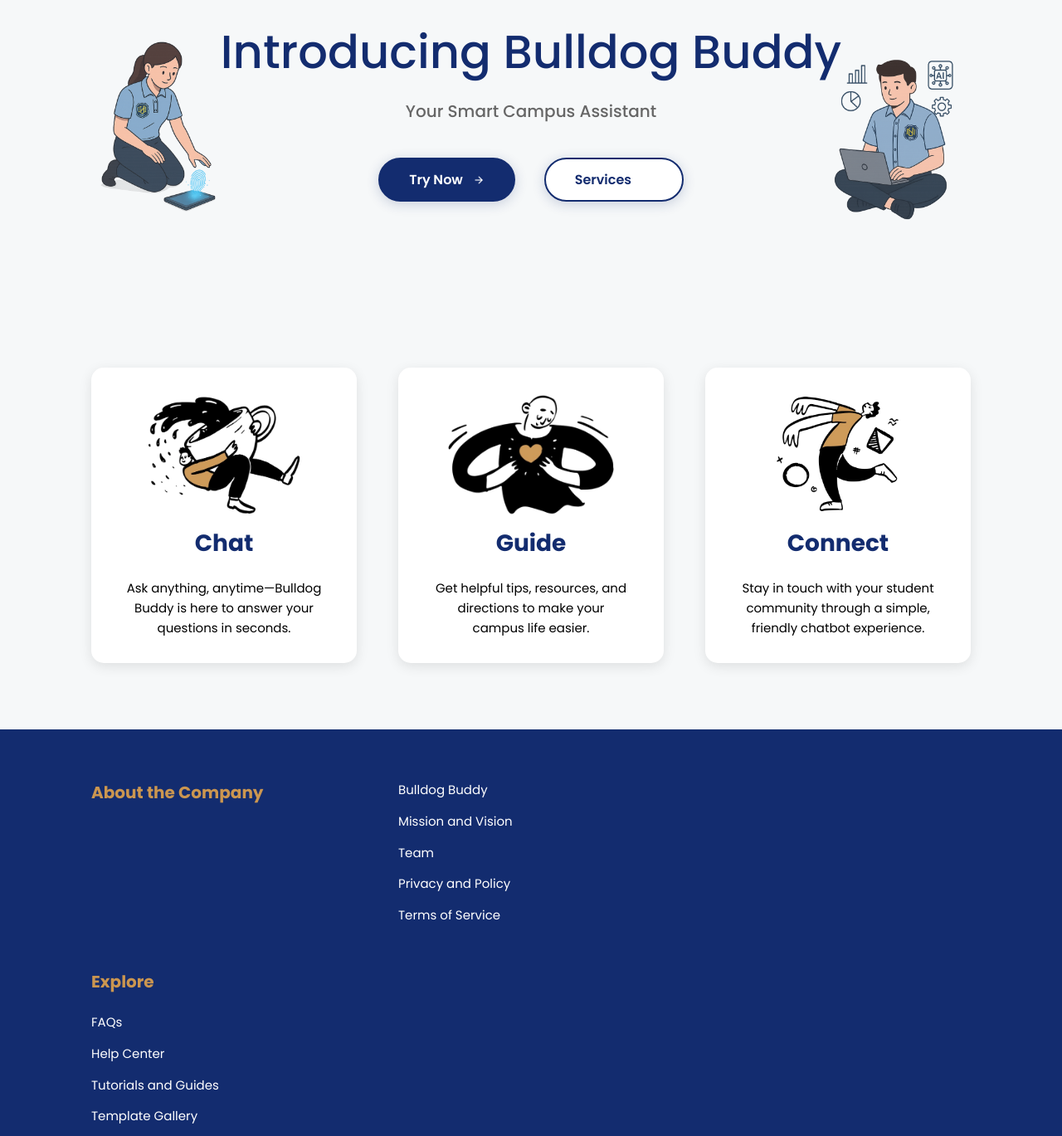
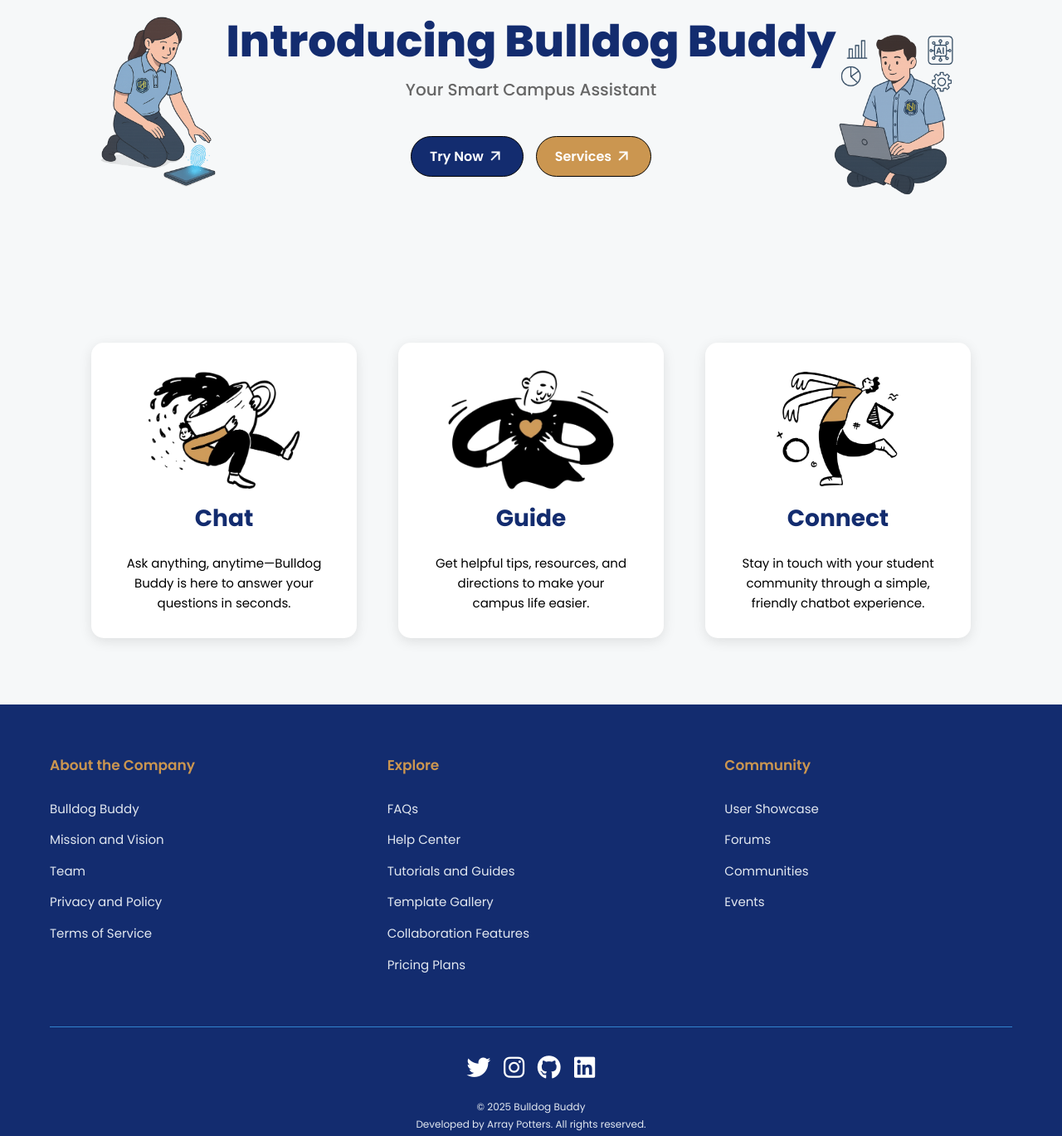
Before and after one commit to matthew-sudo2/Bulldog-Buddy-Smart-AI-Assistant-Retrieval-Augmented-Generation, a website: page frontend/public/index.html in a window 1280 px wide. Shown: the part 145-1514 px from the top of the page at 83% size. Drawn offline with Linux system fonts and the light colour scheme.

Commit message:
fixed index (fonts, footer)

```diff
--- a/frontend/public/index.html
+++ b/frontend/public/index.html
@@ -6,7 +6,7 @@
         <title>Bulldog Buddy - Your Smart Campus Assistant</title>
 
         <!-- Stylesheets -->
-        <link rel="stylesheet" href="/src/assets/styles/index.css">
+        <link rel="stylesheet" href="../src/assets/styles/index.css">
         <link rel="icon" href="/favicon.ico" type="image/x-icon">
         <link rel="stylesheet" href="https://cdnjs.cloudflare.com/ajax/libs/font-awesome/6.4.0/css/all.min.css">
 
@@ -18,7 +18,7 @@
     <body>
         <header>
             <div class="logo-container">
-                <img src="/src/assets/images/bulldog-logo.png" class="logo-image" alt="Bulldog Buddy Logo">
+                <img src="../src/assets/images/bulldog-logo.png" class="logo-image" alt="Bulldog Buddy Logo">
                 <span class="logo-text">
                     <span class="logo-bulldog">Bulldog</span> <span class="logo-buddy">Buddy</span>
                 </span>
@@ -30,43 +30,43 @@
 
         <main>
             <section class="hero">
-                <img src="/src/assets/images/element1.png" class="left-illustration" alt="Boy illustration">
+                <img src="../src/assets/images/element1.png" class="left-illustration" alt="Boy illustration">
 
                 <h1>Introducing Bulldog Buddy</h1>
                 <p>Your Smart Campus Assistant</p>
                 <div class="hero-buttons">
                     <button class="tryNow-button" id="tryNow-btn">
                         Try Now
-                        <img src="/src/assets/images/arrow-up.png" class="arrow-up" alt="Arrow">
+                        <img src="../src/assets/images/arrow-up.png" class="arrow-up" alt="Arrow">
                     </button>
                     <button class="services-button" id="services-btn">
                         Services
-                        <img src="/src/assets/images/arrow-up.png" class="arrow-up" alt="Arrow">
+                        <img src="../src/assets/images/arrow-up.png" class="arrow-up" alt="Arrow">
                     </button>
                 </div>
 
-                <img src="/src/assets/images/element2.png" class="right-illustration" alt="Girl illustration">
+                <img src="../src/assets/images/element2.png" class="right-illustration" alt="Girl illustration">
             </section>
 
             <section class="services-section" id="services">
                 <div class="services-container">
                     <!-- Chat Service Box -->
                     <div class="service-box fade-in">
-                        <img src="/src/assets/images/chat-image.png" class="service-image" alt="Chat Service">
+                        <img src="../src/assets/images/chat-image.png" class="service-image" alt="Chat Service">
                         <h3>Chat</h3>
                         <p>Ask anything, anytime—Bulldog Buddy is here to answer your questions in seconds.</p>
                     </div>
 
                     <!-- Guide Service Box -->
                     <div class="service-box fade-in">
-                        <img src="/src/assets/images/guide-image.png" class="guide-image" alt="Guide Service">
+                        <img src="../src/assets/images/guide-image.png" class="guide-image" alt="Guide Service">
                         <h3>Guide</h3>
                         <p>Get helpful tips, resources, and directions to make your campus life easier.</p>
                     </div>
 
                     <!-- Connect Service Box -->
                     <div class="service-box fade-in">
-                        <img src="/src/assets/images/connect-image.png" class="connect-image" alt="Connect Service">
+                        <img src="../src/assets/images/connect-image.png" class="connect-image" alt="Connect Service">
                         <h3>Connect</h3>
                         <p>Stay in touch with your student community through a simple, friendly chatbot experience.</p>
                     </div>
--- a/frontend/src/assets/styles/index.css
+++ b/frontend/src/assets/styles/index.css
@@ -101,10 +101,11 @@ header {
 
 .hero h1 {
     position: relative;
-    font-size: 56px;
+    font-size: 53px;
     color: #132c6f;
     margin-bottom: 10px;
-    font-weight: 500;
+    font-weight: 703;
+    line-height: 120%;
 }
 
 .hero p {
@@ -116,15 +117,19 @@ header {
 
 .tryNow-button,
 .services-button {
+    padding: 11px 22px;
+    border: black 1.5px solid;
+    border-radius: 25px;
     font-size: 16px;
-    padding: 12px 35px;
-    margin: 0 10px;
+    font-weight: 600;
     cursor: pointer;
     transition: all 0.3s ease;
-    font-weight: 600;
-    border-radius: 40px;
-    border: 2px solid #132c6f;
-    box-shadow: 0 3px 15px rgba(19, 44, 111, 0.2);
+    position: relative;
+    z-index: 2;
+    display: inline-flex;
+    align-items: center;
+    justify-content: center;
+    gap: 3px;
 }
 
 .tryNow-button {
@@ -133,30 +138,29 @@ header {
 }
 
 .tryNow-button:hover {
-    background-color: #cb9650;
-    border-color: #cb9650;
-    transform: translateY(-3px);
-    box-shadow: 0 5px 20px rgba(203, 150, 80, 0.3);
+    background-color: #1a4f9e;
+    transform: translateY(-2px);
 }
 
 .services-button {
-    background-color: white;
-    color: #132c6f;
+    background-color: #cb9650;
+    color: white;
 }
 
 .services-button:hover {
-    background-color: #132c6f;
-    color: white;
-    transform: translateY(-3px);
+    background-color: #cc8c2b;
+    transform: translateY(-2px);
 }
 
 .arrow-up {
-    transform: rotate(45deg);
-    width: 14px;
-    height: 14px;
-    margin-left: 8px;
-    display: inline-block;
-    vertical-align: middle;
+    width: 22px;
+    height: 22px;
+    transition: transform 0.3s ease;
+}
+
+.tryNow-button:hover .arrow-up,
+.services-button:hover .arrow-up {
+    transform: translateX(3px);
 }
 
 .hero-buttons {
@@ -240,83 +244,86 @@ header {
     max-width: 240px;
     margin: 0 auto;
 }
+
 /* Footer */
 .site-footer {
     background-color: #132c6f;
     color: white;
-    padding: 60px 110px 30px;
+    padding: 60px 60px 30px;
 }
 
 .footer-content {
-    max-width: 1200px;
-    margin: 0 auto;
-}
-
-.footer-content > div:first-child {
     display: grid;
     grid-template-columns: repeat(3, 1fr);
-    gap: 50px;
-    margin-bottom: 40px;
+    gap: 60px;
+    max-width: 1200px;
+    margin: 0 auto 50px;
 }
 
 .footer-column h4 {
-    font-size: 20px;
-    margin-bottom: 20px;
+    font-size: 17px;
+    font-weight: 600;
+    margin-bottom: 25px;
     color: #cb9650;
 }
 
 .footer-column ul {
     list-style: none;
-    padding: 0;
 }
 
-.footer-column li {
+.footer-column ul li {
     margin-bottom: 12px;
 }
 
-.footer-column a {
-    color: white;
+.footer-column ul li a {
+    color: #e2e8f0;
     text-decoration: none;
     font-size: 15px;
     transition: color 0.3s ease;
 }
 
-.footer-column a:hover {
-    color: #cb9650;
+.footer-column ul li a:hover {
+    color: white;
 }
 
 .footer-bottom {
+    border-top: 1px solid #3182ce;
+    padding-top: 30px;
     display: flex;
-    justify-content: space-between;
+    flex-direction: column;
     align-items: center;
-    padding-top: 30px;
-    border-top: 1px solid rgba(255, 255, 255, 0.1);
+    text-align: center;
+    max-width: 1200px;
+    margin: 0 auto;
 }
 
 .social-icons {
     display: flex;
     gap: 20px;
+    margin-bottom: 15px;
 }
 
-.social-link {
+.social-icons a {
+    display: inline-block;
+    transition: transform 0.3s ease;
     color: white;
-    font-size: 20px;
-    transition: all 0.3s ease;
+    font-size: 24px;
+    scale: 1.2;
 }
 
-.social-link:hover {
-    color: #cb9650;
+.social-icons a:hover {
     transform: translateY(-3px);
+    color: #e2e8f0;
 }
 
 .copyright {
-    text-align: right;
+    text-align: center;
 }
 
 .copyright p {
-    margin: 5px 0;
-    font-size: 14px;
-    color: rgba(255, 255, 255, 0.7);
+    font-size: 12px;
+    color: #e2e8f0;
+    margin: 2px 0;
 }
 
 /* Animations */
```
Also changed, not shown: frontend/public/main-redesigned.html (+5 -5 lines), frontend/public/username.html (+2 -2 lines), frontend/src/assets/styles/login.css (+22 -13 lines).
